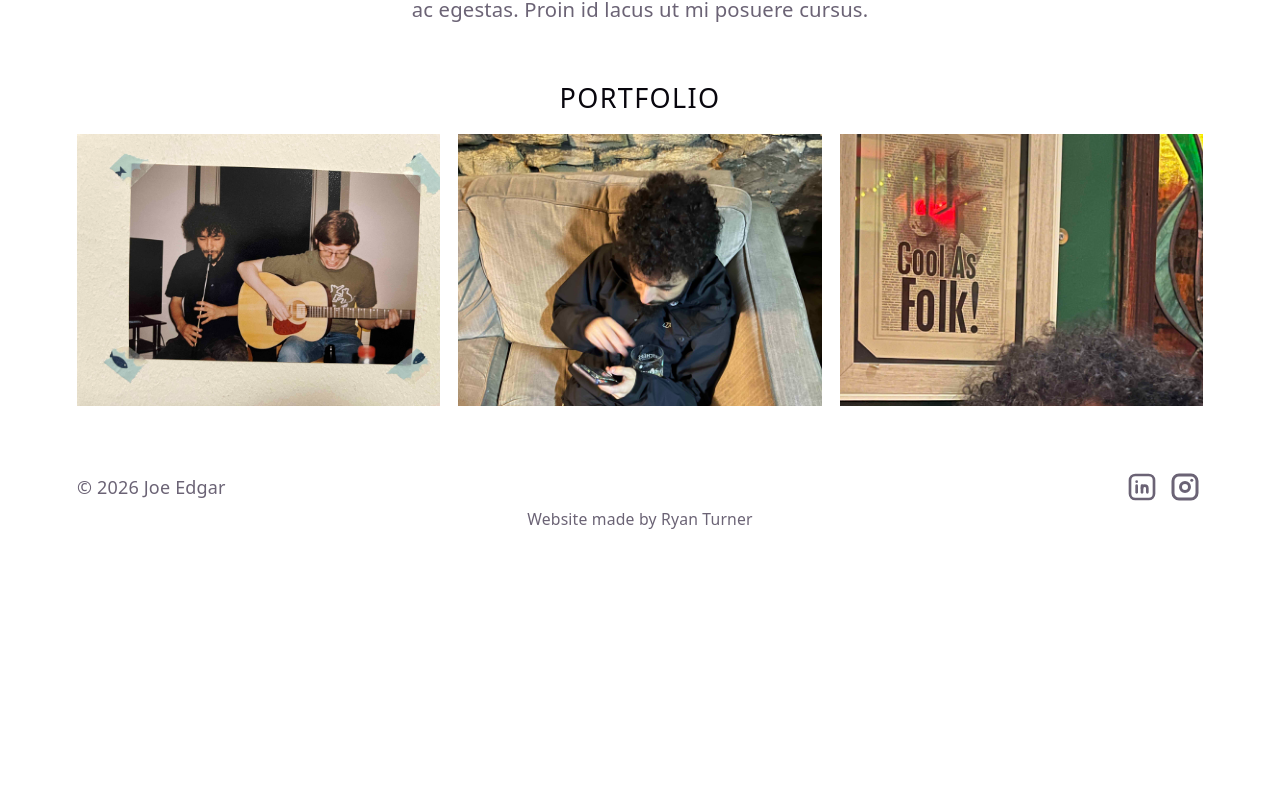
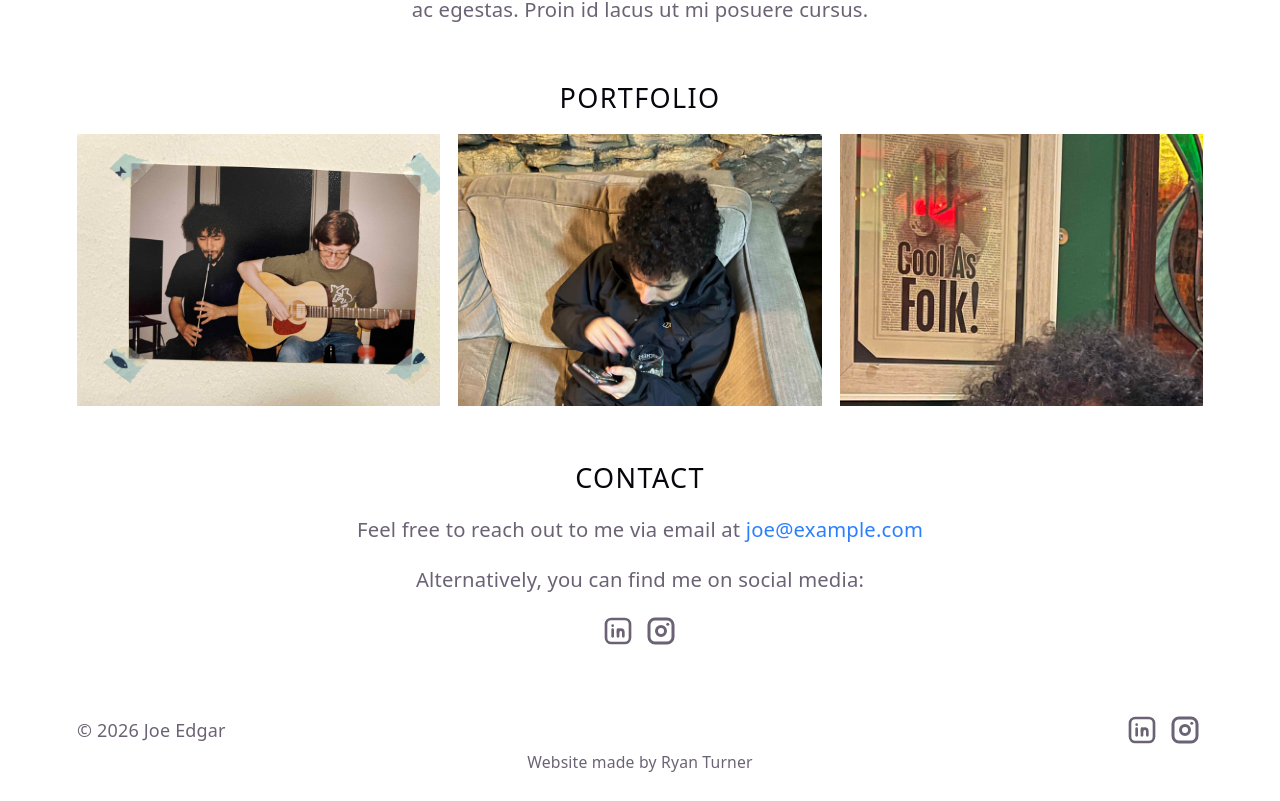
Before and after one commit to joe-edgar-music/joe-portfolio, a React (Vite) app: page /#/ in a window 1280 px wide. Shown: the part 930-1731 px from the top of the page. Before the commit the page ends 1488 px from the top, so only its background shows below. Built offline with nearby package versions, Linux system fonts and the light colour scheme.

Commit message:
contact section

```diff
--- a/src/App.tsx
+++ b/src/App.tsx
@@ -3,6 +3,7 @@ import keyboardImage from "./assets/keyboard.webp";
 import Footer from "./components/Footer";
 import ProjectList from "./components/ProjectList";
 import About from "./components/About";
+import Contact from "./components/Contact";
 
 function App() {
   return (
@@ -23,6 +24,7 @@ function App() {
       <div className="flex flex-col gap-4 py-4">
         <About />
         <ProjectList />
+        <Contact />
       </div>
       <Footer />
     </>
--- /dev/null
+++ b/src/components/Contact.tsx
@@ -0,0 +1,18 @@
+import SocialLinks from "./SocialLinks";
+
+export default function Contact() {
+    return (
+        <section className="flex flex-col justify-content-center gap-4 py-4">
+            <h2 className="text-2xl tracking-wider">CONTACT</h2>
+            <p className="text-lg">
+                Feel free to reach out to me via email at <a href="mailto:joe@example.com" className="text-blue-500 hover:underline">
+                    joe@example.com
+                </a>
+            </p>
+            <p className="text-lg">
+                Alternatively, you can find me on social media:
+            </p>
+            <SocialLinks />
+        </section>
+    );
+}
--- a/src/components/SocialLinks.tsx
+++ b/src/components/SocialLinks.tsx
@@ -7,7 +7,7 @@ export default function SocialLinks() {
     ]
 
     return (
-        <div className="flex space-x-2 items-center">
+        <div className="flex space-x-2 items-center justify-center">
             {links.map((link) => (
                 <a
                     key={link.url}
```
